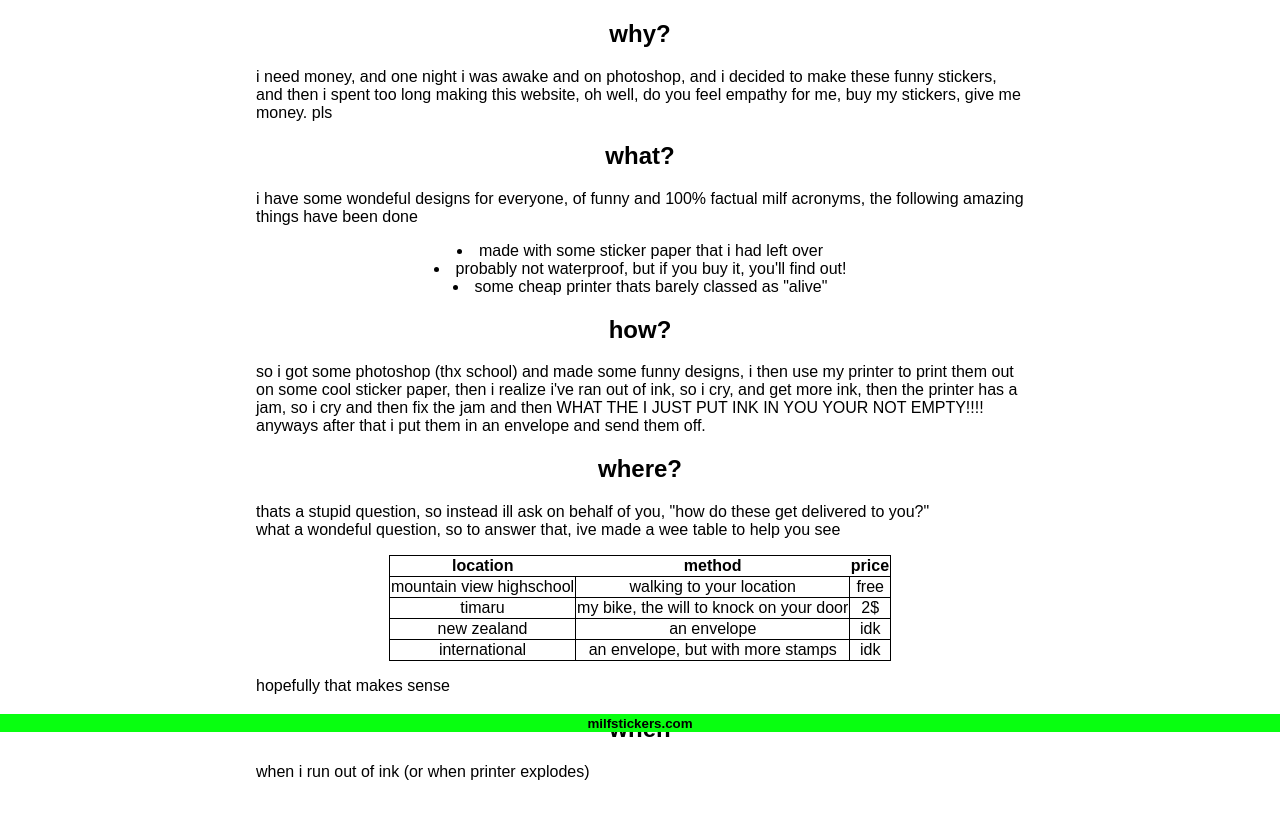
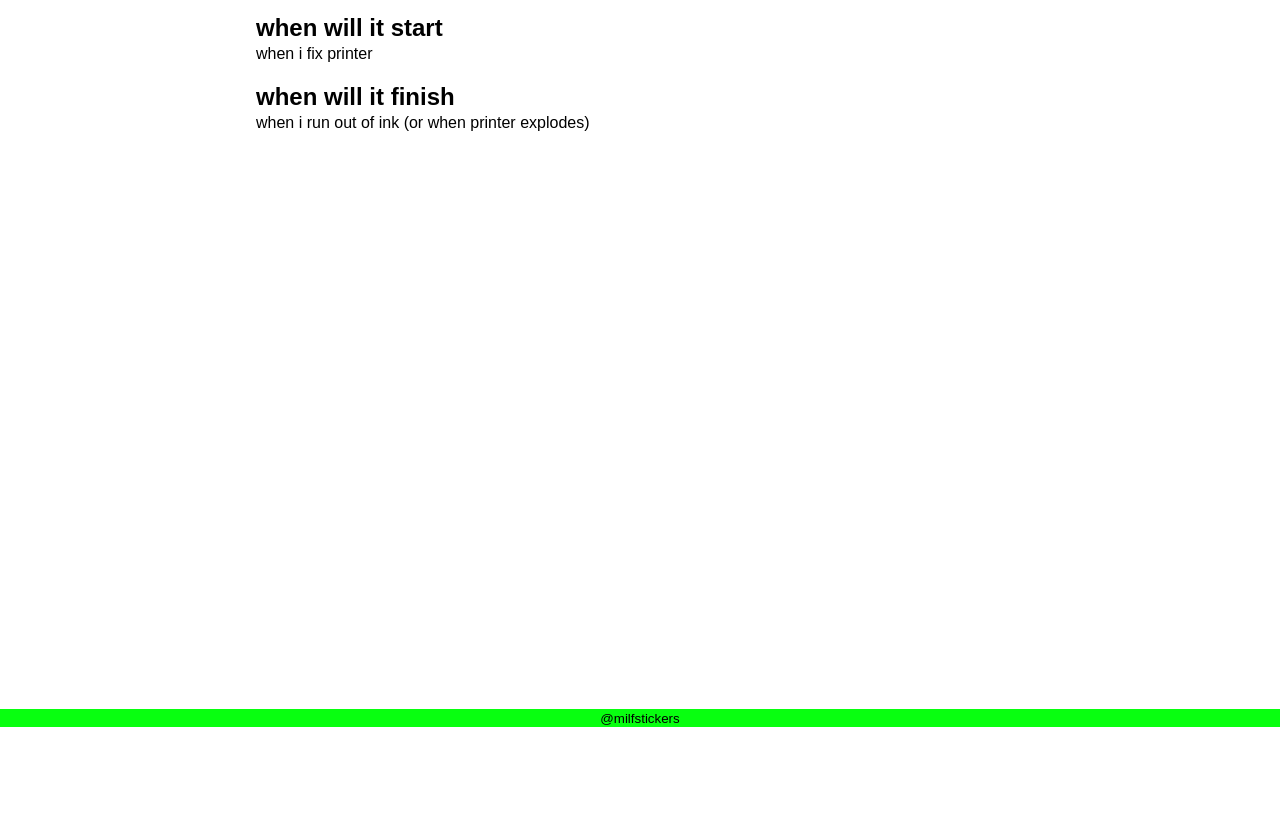
Before and after one commit to GsnailG/milfstickers, a plain HTML site: page index.html in a window 1280 px wide. Shown: the part 68-881 px from the top of the page. After the commit the page ends 800 px from the top, so only its background shows below. Drawn offline with Linux system fonts and the light colour scheme; a web font is replaced by a local one.

Commit message:
The Stop Begging Please Update

```diff
--- a/index.css
+++ b/index.css
@@ -6,6 +6,16 @@
     --lime: #09ff00;
     --cyan: #00ffd5;
 }
+
+@keyframes colourchange{
+    from {background-color: var(--cyan);}
+    25% {background-color: var(--lime);}
+    50% {background-color: var(--yellow);}
+    75% {background-color: var(--orange);}
+    to {background-color: var(--cyan);}
+}
+
+
 
 html {
     margin: 0px;
@@ -34,7 +44,7 @@ header h3 {
     font-family: 'Radio Canada', sans-serif;
     font-weight: lighter;
     margin: 0%;
-    padding-bottom: 3px;
+    padding-bottom: 0px;
 }
 
 header {
@@ -44,90 +54,50 @@ header {
     animation-direction: alternate-reverse;
   }
 
-@keyframes colourchange{
-    from {background-color: var(--cyan);}
-    25% {background-color: var(--lime);}
-    50% {background-color: var(--yellow);}
-    75% {background-color: var(--orange);}
-    to {background-color: var(--cyan);}
-}
-
 
 .blurb {
     padding: 0% 20% 0 20%;
 }
 
 .blurb p{
+    margin-top: 3px;
     font-family: 'Radio Canada', sans-serif;
     font-weight: lighter;
 }
 
 .blurb h2 {
+    margin-bottom: 0;
     font-family: 'Radio Canada', sans-serif;
     font-weight: bolder;
-    text-align: center;
 }
 
 
-.blurb ul {
-    list-style-position: inside;
-    padding-left: 0;
-    margin-left: auto;
-    margin-right: auto;
-    font-family: 'Radio Canada', sans-serif;
-    font-weight: lighter;
-    text-align: center;
-}
 
 
-/*
-▀█▀ ▄▀▄ ██▄ █   ██▀
- █  █▀█ █▄█ █▄▄ █▄▄
- */
 
-.blurb table {
-    margin-left: auto;
-    margin-right: auto;
-}
 
- .blurb table, td, tr{
-    border: 1px solid black;
-    border-collapse: collapse;
-  }
 
-.blurb table th {
-    font-weight: bolder;
-    text-align: center;
-    font-family: 'Radio Canada', sans-serif;
-}
-
-.blurb table td {
-    font-weight: lighter;
-    text-align: center;
-    font-family: 'Radio Canada', sans-serif;
-}
 
 /*
 █▀ ▄▀▄ ▄▀▄ ▀█▀ ██▀ █▀▄
 █▀ ▀▄▀ ▀▄▀  █  █▄▄ █▀▄
 */
 
-.bottom {
-    padding-bottom: 2vh;
+.wrapper { /* strechs page if not enough content */
+    min-height: calc(100vh - 23px);
 }
+
 
 footer {
     text-align: center;
-    font-weight: bold;
-    font-family: 'Radio Canada', sans-serif;
-
-    position: fixed;
-    left: 0;
-    bottom: 0;
-    width: 100vw;
-
     animation: colourchange;
     animation-duration: 6s;
     animation-iteration-count: infinite;
     animation-direction: alternate-reverse;
 }
+
+footer small a {
+    color: var(--black);
+    font-family: 'Radio Canada', sans-serif;
+    text-decoration: none;
+}
--- a/index.html
+++ b/index.html
@@ -1,5 +1,5 @@
 <!DOCTYPE html>
-<html>
+<html lang="Eng">
 
 <head>
     <title>milfstickers.com</title>
@@ -8,9 +8,19 @@
     <link rel="preconnect" href="https://fonts.googleapis.com">
     <link rel="preconnect" href="https://fonts.gstatic.com" crossorigin>
     <link href="https://fonts.googleapis.com/css2?family=Radio+Canada:wght@300;500;700&display=swap" rel="stylesheet">
+
+
+    <meta name="keywords" content="milfs, milfstickers, store, stickers">
+    <meta name="author" content="Gareth Kearins">
+
+    <meta property="og:title" content="milfstickers.com" />
+    <meta property="og:description" content="Milf Stickers fors Milfs, By Milfs" />
+
 </head>
 
 <body>
+<div class="wrapper">
+
 
     <header>
         <h1>milfstickers.com</h1>
@@ -18,92 +28,21 @@
     </header>
 
     <div class="blurb">
-        <h2>why?</h2>
-       <p> i need money, and one night i was awake and on photoshop,
-        and i decided to make these funny stickers, and then i spent
-        too long making this website, oh well, do you feel empathy for me,
-        buy my stickers, give me money. pls </p>
+        <h2>when will it start</h2>
+        <p> when i fix printer</p>
     </div>
 
     <div class="blurb">
-        <h2>what?</h2>
-
-        <p> i have some wondeful designs for everyone, of funny and
-            100% factual milf acronyms, the following amazing things
-            have been done
-            <ul>
-                <li>made with some sticker paper that i had left over</li>
-                <li>probably not waterproof, but if you buy it, you'll find out!</li>
-                <li>some cheap printer thats barely classed as "alive"</li>
-            </ul>
-        </p>
+        <h2>when will it finish</h2>
+        <p> when i run out of ink (or when printer explodes)</p>
     </div>
 
-    <div class="blurb">
-        <h2>how?</h2>
 
-        <p> so i got some photoshop (thx school) and made some funny
-            designs, i then use my printer to print them out on some
-            cool sticker paper, then i realize i've ran out of ink, so
-            i cry, and get more ink, then the printer has a jam, so i cry
-            and then fix the jam and then WHAT THE I JUST PUT INK IN
-            YOU YOUR NOT EMPTY!!!! <br> anyways after that i put them
-            in an envelope and send them off.
-        </p>
+</div>
 
-    </div>
-
-    <div class="blurb">
-        <h2>where?</h2>
-
-        <p> thats a stupid question, so instead ill ask on behalf of you, "how do these get delivered to you?" <br>
-            what a wondeful question, so to answer that, ive made a wee table to help you see
-        </p>
-
-        <table>
-            <tr>
-                <th>location</th>
-                <th>method</th>
-                <th>price</th>
-            </tr>
-            <tr>
-                <td>mountain view highschool</td>
-                <td>walking to your location</td>
-                <td>free</td>
-            </tr>
-
-            <tr>
-                <td>timaru</td>
-                <td>my bike, the will to knock on your door</td>
-                <td>2$</td>
-            </tr>
-
-            <tr>
-                <td>new zealand</td>
-                <td>an envelope</td>
-                <td>idk</td>
-            </tr>
-
-            <tr>
-                <td>international</td>
-                <td>an envelope, but with more stamps</td>
-                <td>idk</td>
-            </tr>
-
-        </table>
-
-        <p> hopefully that makes sense</p>
-
-    </div>
-
-    <div class="blurb bottom">
-        <h2>when</h2>
-
-        <p> when i run out of ink (or when printer explodes)</p>
-
-    </div>
-
-<footer> <small>milfstickers.com</small></footer>
+<footer>
+    <small><a href="https://www.instagram.com/milfstickers/">@milfstickers</a></small>
+</footer>
 
 </body>
 
```
Also changed, not shown: imgs/Macaroni Is Lovely Food.png (added), imgs/Man I Love Firetrucks.png (added), imgs/Man I Love Fishing.png (added), imgs/Man I Love Footlong Subways.png (added), imgs/Man I Love Forklifts.png (added), imgs/Man I Love Fortnite.png (added), imgs/Man I Love Frogs.png (added), imgs/Man I love Friday.png (added), robots.txt (added), 3 other files.
